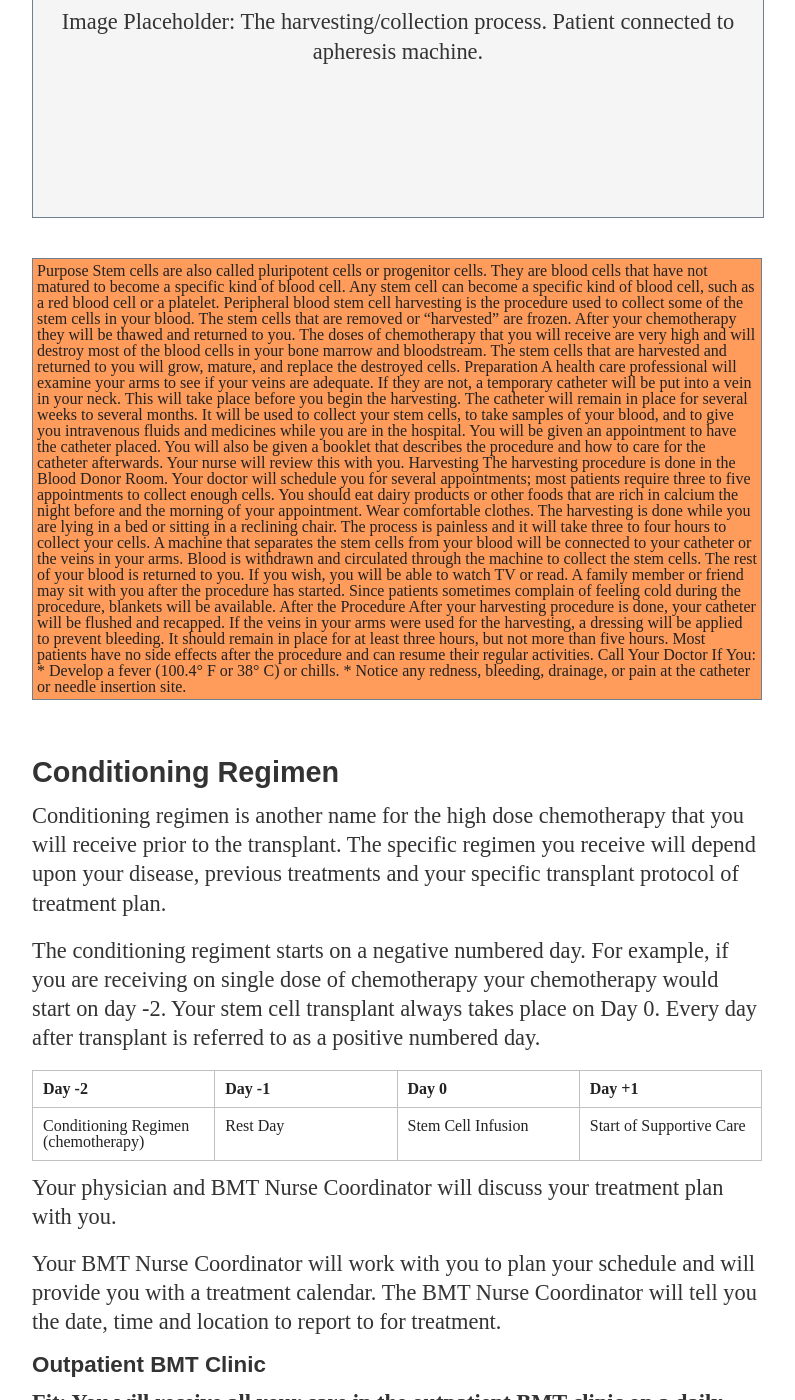
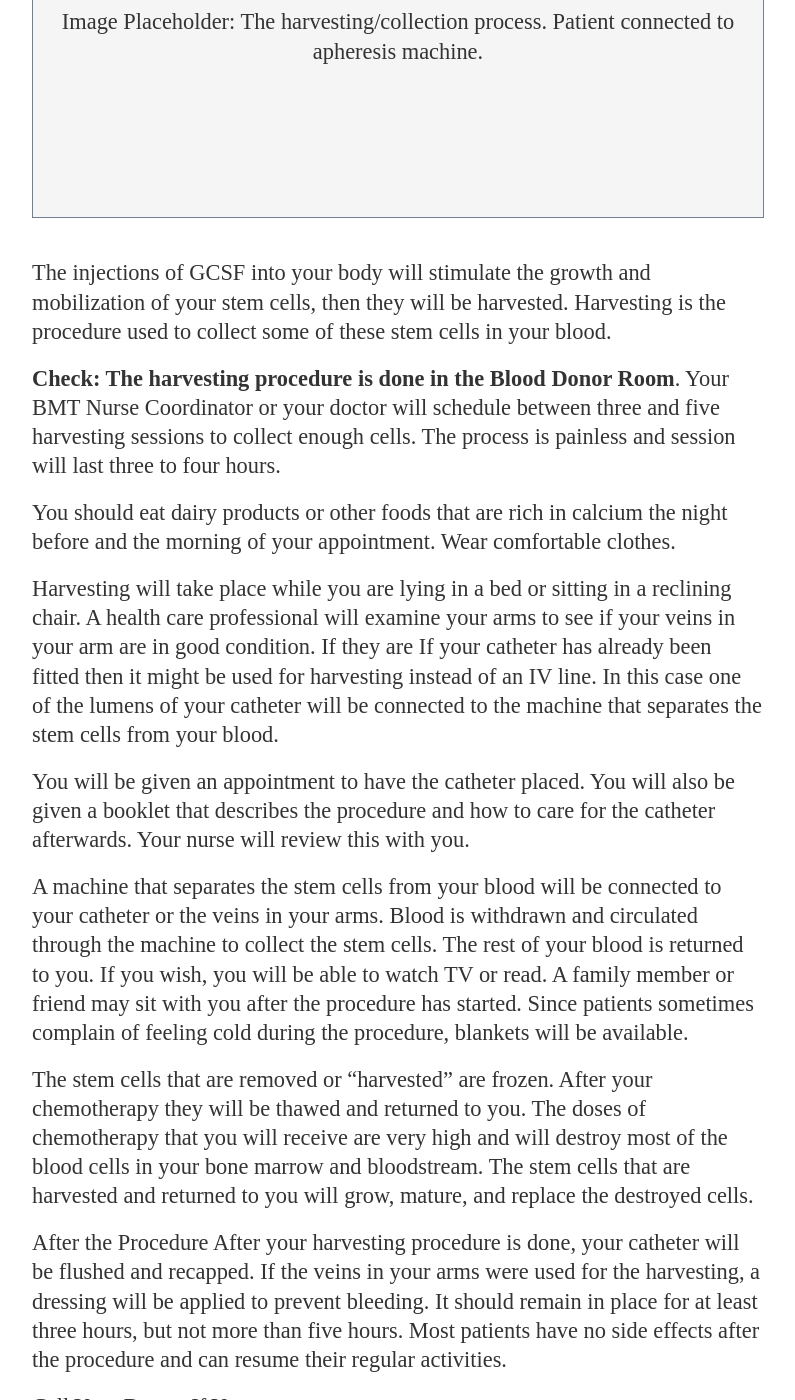
Before and after one commit to mskccpatiented/contentaudit, a Jekyll site: the page built from _posts/2012-11-19-auto-bmt-outpatient-guide-hybrid.md, in a window 1280 px wide and 1400 px high, scrolled down 24055 px. Shown: the whole window, without its empty margins (128-923 px from the left). Built offline with Jekyll 4.4.1, drawn with Linux system fonts in a browser that asks for light colours; Markdown is read by kramdown in place of the engine named in the settings; some of the changed text lies outside the part shown.

Commit message:
deploying BMT patient ed

```diff
--- a/_posts/2012-11-19-auto-bmt-outpatient-guide-hybrid.md
+++ b/_posts/2012-11-19-auto-bmt-outpatient-guide-hybrid.md
@@ -416,29 +416,31 @@ Some patients will not give themselves injections of Neupogen or Neulasta (both
 #### Harvesting of your Stem Cells
 <div class="image-placeholder"><p>Image Placeholder: The harvesting/collection process. Patient connected to apheresis machine.</p></div>
 
-<p class="question invisible">Where does mobilization/harvesting happen, when etc? I want to put this in the context of the Outpatient BMT process and give clear instructions.</p>
-<div class="feedback remove invisible">
-The injections of GCSF into your body will stimulate the growth and mobilization of your stem cells. Now, they'll be harvested (also called "collected") from your body through a procedure called *apheresis*.
+The injections of GCSF into your body will stimulate the growth and mobilization of your stem cells, then they will be harvested. Harvesting is the procedure used to collect some of these stem cells in your blood.
 
-Apheresis is very similar to giving blood. You will lie in a chair or bed in the Blood Donor Room. An IV line will be put into a vein in your arm and a machine will separate the stem cells from your blood.
+**Check: The harvesting procedure is done in the Blood Donor Room**. Your BMT Nurse Coordinator or your doctor will schedule between three and five harvesting sessions to collect enough cells. The process is painless and session will last three to four hours.
 
-If your catheter has already been fitted then it might be used for harvesting instead of an IV line. In this case one of the lumens of your catheter will be connected to the machine that separates the stem cells from your blood.
+You should eat dairy products or other foods that are rich in calcium the night before and the morning of your appointment. Wear comfortable clothes.
 
-Between 1 and 5 sessions will be needed to harvest enough stem cells, and each session will last 3 to 4 hours. Most patients experience no side effects from the harvesting process.
+Harvesting will take place while you are lying in a bed or sitting in a reclining chair. A health care professional will examine your arms to see if your veins in your arm are in good condition. If they are If your catheter has already been fitted then it might be used for harvesting instead of an IV line. In this case one of the lumens of your catheter will be connected to the machine that separates the stem cells from your blood.
 
-After your stem cells are harvested, they are frozen and stored until your transplant day.
-</div>
-<div class="outstanding">
-Purpose
-Stem cells are also called pluripotent cells or progenitor cells. They are blood cells that have not matured to become a specific kind of blood cell. Any stem cell can become a specific kind of blood cell, such as a red blood cell or a platelet. Peripheral blood stem cell harvesting is the procedure used to collect some of the stem cells in your blood. The stem cells that are removed or “harvested” are frozen. After your chemotherapy they will be thawed and returned to you. The doses of chemotherapy that you will receive are very high and will destroy most of the blood cells in your bone marrow and bloodstream. The stem cells that are harvested and returned to you will grow, mature, and replace the destroyed cells.
 
-Preparation
-A health care professional will examine your arms to see if your veins are adequate. If they are not, a temporary catheter will be put into a vein in your neck. This will take place before you begin the harvesting. The catheter will remain in place for several weeks to several months. It will be used to collect your stem cells, to take samples of your blood, and to give you intravenous fluids and medicines while you are in the hospital. You will be given an appointment to have the catheter placed. You will also be given a booklet that describes the procedure and how to care for the catheter afterwards. Your nurse will review this with you.
 
-Harvesting
-The harvesting procedure is done in the Blood Donor Room. Your doctor will schedule you for several appointments; most patients require three to five appointments to collect enough cells. You should eat dairy products or other foods that are rich in calcium the night before and the morning of your appointment. Wear comfortable clothes. The harvesting is done while you are lying in a bed or sitting in a reclining chair. The process is painless and it will take three to four hours to collect your cells.
+
+You will be given an appointment to have the catheter placed. You will also be given a booklet that describes the procedure and how to care for the catheter afterwards. Your nurse will review this with you.
+
+
+
+
+
+
+
+
+
 
 A machine that separates the stem cells from your blood will be connected to your catheter or the veins in your arms. Blood is withdrawn and circulated through the machine to collect the stem cells. The rest of your blood is returned to you. If you wish, you will be able to watch TV or read. A family member or friend may sit with you after the procedure has started. Since patients sometimes complain of feeling cold during the procedure, blankets will be available.
+
+The stem cells that are removed or “harvested” are frozen. After your chemotherapy they will be thawed and returned to you. The doses of chemotherapy that you will receive are very high and will destroy most of the blood cells in your bone marrow and bloodstream. The stem cells that are harvested and returned to you will grow, mature, and replace the destroyed cells.
 
 After the Procedure
 After your harvesting procedure is done, your catheter will be flushed and recapped. If the veins in your arms were used for the harvesting, a dressing will be applied to prevent bleeding. It should remain in place for at least three hours, but not more than five hours. Most patients have no side effects after the procedure and can resume their regular activities.
@@ -446,7 +448,27 @@ After your harvesting procedure is done, your catheter will be flushed and recap
 Call Your Doctor If You:
 * Develop a fever (100.4° F or 38° C) or chills.
 * Notice any redness, bleeding, drainage, or pain at the catheter or needle insertion site.
-</div>
+
+<p class="question invisible">Where does mobilization/harvesting happen, when etc? I want to put this in the context of the Outpatient BMT process and give clear instructions.</p>
+<div class="feedback remove invisible">
+
+
+Apheresis is very similar to giving blood. You will lie in a chair or bed in the Blood Donor Room. An IV line will be put into a vein in your arm and a machine will separate the stem cells from your blood.
+
+
+
+Between 1 and 5 sessions will be needed to harvest enough stem cells, and each session will last 3 to 4 hours. Most patients experience no side effects from the harvesting process.
+
+After your stem cells are harvested, they are frozen and stored until your transplant day.
+
+
+Preparation
+
+
+Harvesting
+
+
+
 
 ### Conditioning Regimen
 <div class="feedback remove invisible">
@@ -704,9 +726,7 @@ You may not notice the smell but those around you will. Your urine may appear bl
 #### Engraftment
 Almost immediately after your stem cells are infused into your body they will travel through your bloodstream into your bone marrow.
 
-Once the stem cells arrive in your bone marrow they begin to "engraft", forming bonds with surrounding tissues and becoming fixed in place.
-
-Engraftment is when your body accepts the transplant and your white blood cell count returns. White blood cell engraftment usually occurs about 10-14 days following your transplant, but this may vary depending upon your disease and exact treatment. Platelets and red blood cells usually take a little longer to recover than white blood cells.
+Once the stem cells arrive in your bone marrow they begin to "engraft". Engraftment is when your body accepts the transplant and your white blood cell count returns. White blood cell engraftment usually occurs about 10-14 days following your transplant, but this may vary depending upon your disease and exact treatment. Platelets and red blood cells usually take a little longer to recover than white blood cells.
 
 The Chemotherapy you received add all your blood cells. During the time that you are waiting for engraftment you may need to have blood and platelet transfusions. You'll be given injections of growth factor - drugs that will speed up the production of white blood cells in your body.
 
```
Also changed, not shown: other parts of _posts/2012-11-19-auto-bmt-outpatient-guide-hybrid.md (+2 -2 lines), 2 other files.
